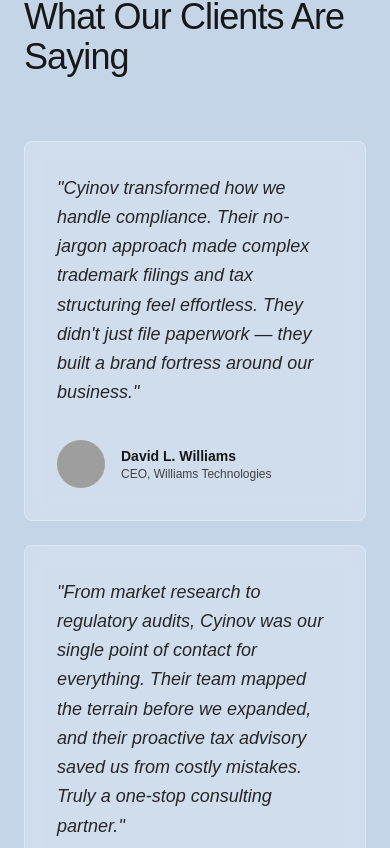
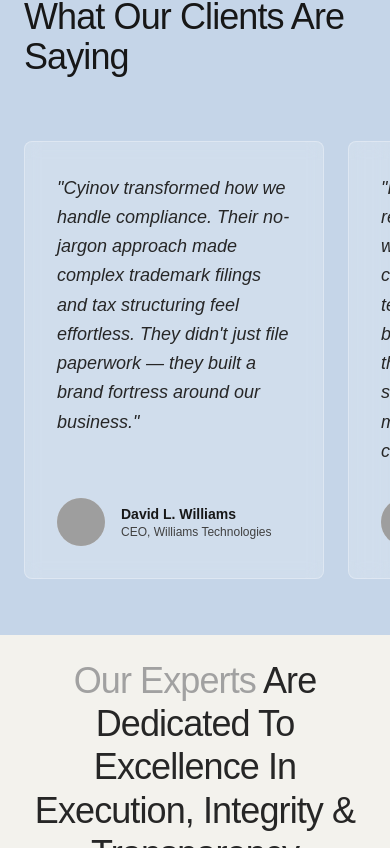
Before and after one commit to devotedayush/law_website, a Next.js app: page / in a window 390 px wide. Shown: the part 3116-3964 px from the top of the page. Built offline with nearby package versions, Linux system fonts and the light colour scheme; grey boxes are pictures that could not be loaded; a web font is replaced by a local one.

Commit message:
feat: make testimonials horizontally scrollable on mobile

```diff
--- a/components/Testimonials.tsx
+++ b/components/Testimonials.tsx
@@ -53,15 +53,16 @@ const Testimonials = () => {
                                 What Our Clients Are Saying
                             </h2>
                         </div>
-                        <div className="grid grid-cols-1 md:grid-cols-2 gap-6">
+                        <div className="flex overflow-x-auto pb-8 -mx-6 px-6 md:mx-0 md:px-0 md:grid md:grid-cols-2 gap-6 scrollbar-hide snap-x">
                             {testimonials.map((testimonial, index) => (
+                                <div key={index} className="min-w-[300px] md:min-w-full snap-center">
                                     <TestimonialCard
-                                    key={index}
                                         quote={testimonial.quote}
                                         author={testimonial.author}
                                         role={testimonial.role}
                                         image={testimonial.image}
                                     />
+                                </div>
                             ))}
                         </div>
                     </div>
```
Lines whose indentation alone changed are shown as unchanged.
